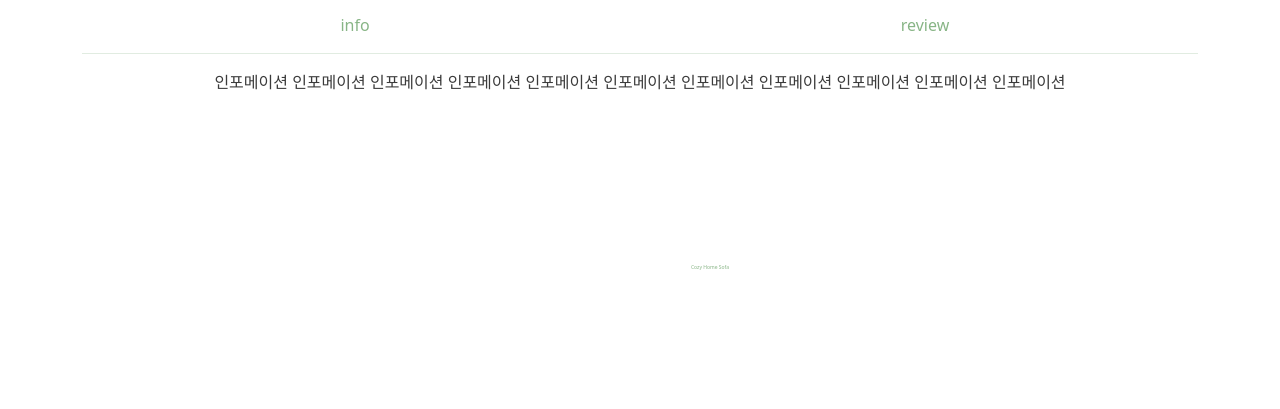
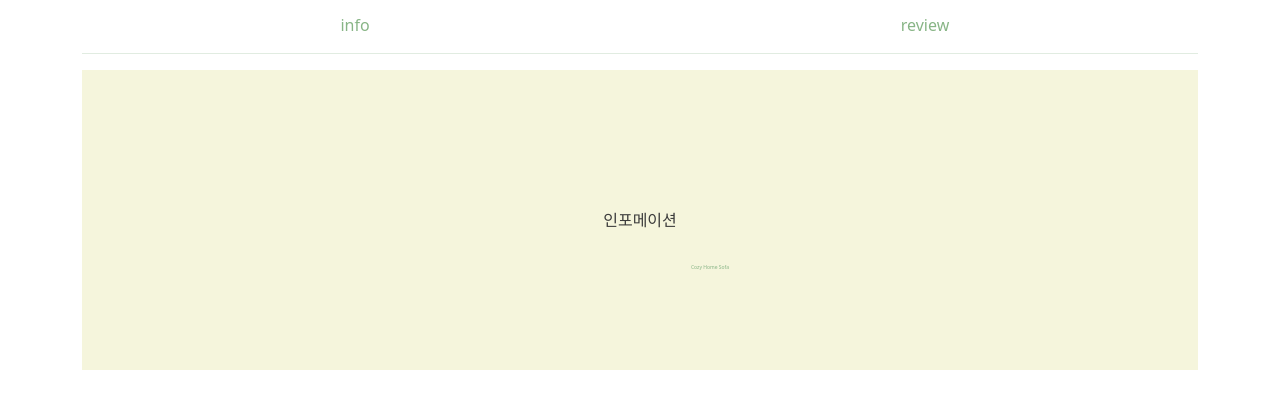
Before and after one commit to zzoaJW/cashop, a React (Create React App) app: page /detail/1 in a window 1280 px wide. Shown: the part 513-922 px from the top of the page. Before the commit the page ends 800 px from the top, so only its background shows below. Built offline with nearby package versions, Linux system fonts and the light colour scheme.

Commit message:
tab 컴포넌트 스타일 변경

```diff
--- a/src/pages/detailPage.js
+++ b/src/pages/detailPage.js
@@ -5,6 +5,17 @@ import styled from 'styled-components';
 
 import { Button, Row, Col } from 'react-bootstrap';
 import TextField from '@mui/material/TextField';
+
+let TabContentStyle = styled.div`
+    background-color : beige;
+    color : #3b3b3b;
+    width : 100%;
+    height : 300px;
+    display : flex;
+    justify-content: center;
+    align-items : center;
+`
+
 
 function DetailPage(props){
 
@@ -83,10 +94,16 @@ function DetailPage(props){
 }
 
 function TabContent({tab}){
-    return (<div className="anim_tab_start anim_tab_end">{
+    // let [animActive, setAnimActive] = useState(false)
+    // useEffect(()=>{
+    //     setAnimActive(!animActive)
+    // }, [tab])
+
+    // className={animActive ? "anim_tab_start anim_tab_end" : "anim_tab_start "}
+    return (<div >{
             [
-            <p style={{color:'#3b3b3b'}}>인포메이션 인포메이션 인포메이션 인포메이션 인포메이션 인포메이션 인포메이션 인포메이션 인포메이션 인포메이션 인포메이션 </p>,
-            <p style={{color:'#3b3b3b'}}>리뷰 리뷰 리뷰 리뷰 리뷰 리뷰 리뷰 리뷰 리뷰 리뷰 리뷰 리뷰 리뷰 리뷰 리뷰 리뷰 리뷰 리뷰 리뷰 리뷰 리뷰 </p>
+            <TabContentStyle>인포메이션</TabContentStyle>,
+            <TabContentStyle>리뷰</TabContentStyle>
         ][tab]
     }</div>)
 }
```
